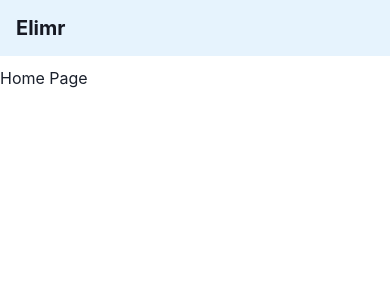
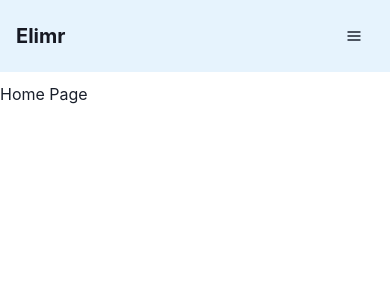
Before and after one commit to 1IsmailIbrahim/e-commerce-react-ts, a React (Vite) app: page / in a window 390 px wide. Shown: the top 300 px of the page. Built offline with nearby package versions, Linux system fonts and the light colour scheme.

Commit message:
custom responsive navbar

```diff
--- a/src/components/Navbar.tsx
+++ b/src/components/Navbar.tsx
@@ -1,9 +1,22 @@
-import { Flex, Box, Heading, Button, useColorMode } from "@chakra-ui/react";
+import React, { useState } from "react";
+import {
+  Flex,
+  Box,
+  Heading,
+  Button,
+  useColorMode,
+  IconButton,
+  useMediaQuery,
+} from "@chakra-ui/react";
 import { Link, NavLink } from "react-router-dom";
+import { HamburgerIcon, CloseIcon } from "@chakra-ui/icons";
 import ColorModeToggle from "./ColorModeToggle";
 
 const Navbar = () => {
   const { colorMode } = useColorMode();
+  const [isOpen, setIsOpen] = useState(false);
+  const toggleNavbar = () => setIsOpen(!isOpen);
+
   const LinkStyles = {
     variant: "ghost",
     as: NavLink,
@@ -17,6 +30,20 @@ const Navbar = () => {
       backgroundColor: "gray.200",
       transition: "background-color 0.3s",
     },
+  };
+
+  const [isLargerThanMobile] = useMediaQuery("(min-width: 48em)");
+
+  React.useEffect(() => {
+    if (isLargerThanMobile) {
+      setIsOpen(false);
+    }
+  }, [isLargerThanMobile]);
+
+  const handleLinkClick = () => {
+    if (!isLargerThanMobile) {
+      setIsOpen(false);
+    }
   };
 
   return (
@@ -36,18 +63,32 @@ const Navbar = () => {
         </Heading>
       </Flex>
 
+      <Box display={{ base: "block", md: "none" }}>
+        <IconButton
+          icon={isOpen ? <CloseIcon /> : <HamburgerIcon />}
+          variant="ghost"
+          onClick={toggleNavbar}
+          aria-label="Toggle navigation"
+        />
+      </Box>
+
       <Box
-        display={{ base: "none", md: "block" }}
+        display={{ base: isOpen ? "flex" : "none", md: "flex" }}
         flexBasis={{ base: "100%", md: "auto" }}
       >
-        <Flex gap={5} align="center">
-          <Button {...LinkStyles} to={"/"}>
+        <Flex
+          gap={5}
+          align="center"
+          flexDirection={{ base: isOpen ? "column" : "row", md: "row" }}
+          flexBasis={{ base: "100%", md: "auto" }}
+        >
+          <Button {...LinkStyles} to={"/"} onClick={handleLinkClick}>
             Home
           </Button>
-          <Button {...LinkStyles} to={"/about"}>
+          <Button {...LinkStyles} to={"/about"} onClick={handleLinkClick}>
             About
           </Button>
-          <Button {...LinkStyles} to={"/products"}>
+          <Button {...LinkStyles} to={"/products"} onClick={handleLinkClick}>
             Products
           </Button>
           <Box display={{ base: "block" }}>
```
